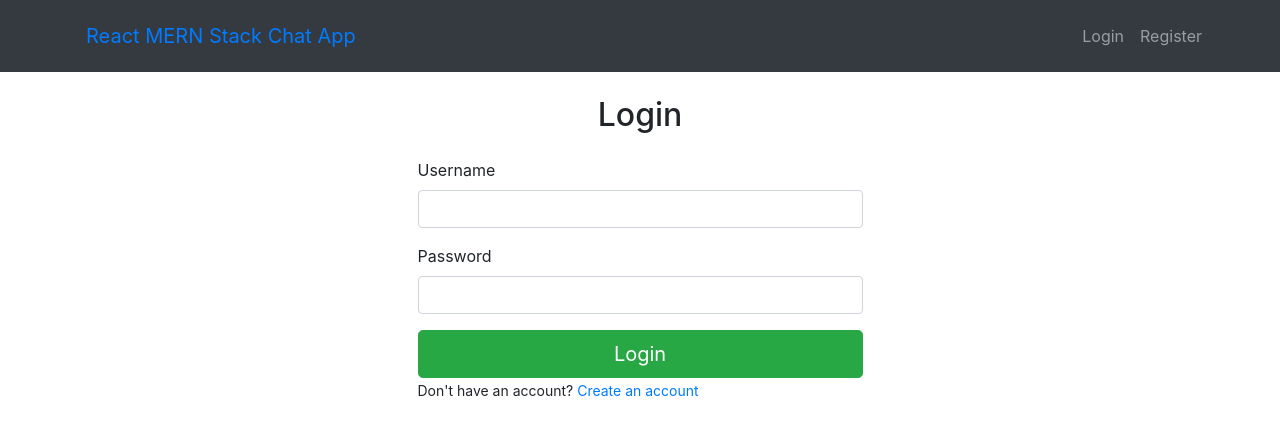
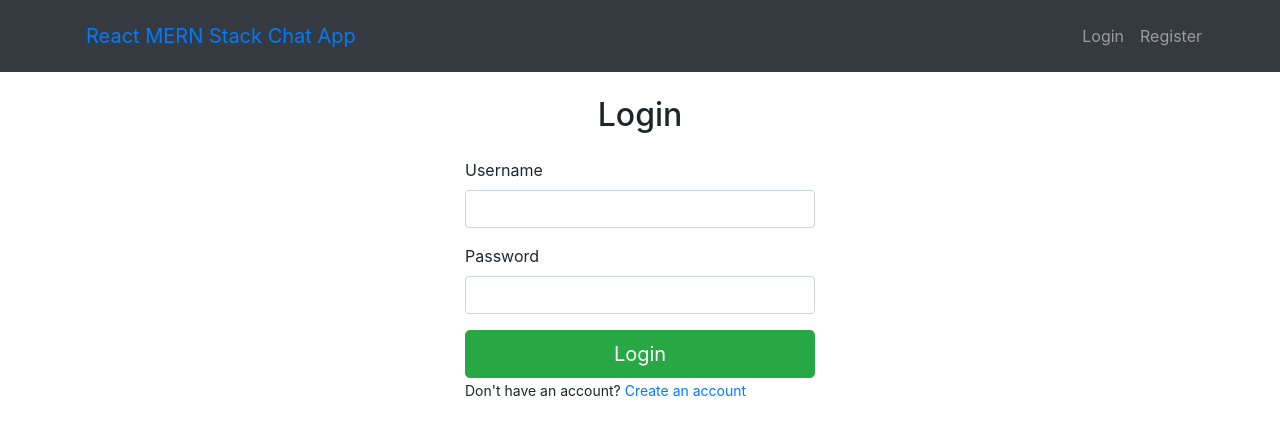
Before and after one commit to hanzlaharoon/mern-chat-app, a React (Create React App) app: page / in a window 1280 px wide. Shown: the top 434 px of the page. Built offline with nearby package versions, Linux system fonts and the light colour scheme.

Commit message:
Tweaked login and register

```diff
--- a/src/components/login.jsx
+++ b/src/components/login.jsx
@@ -59,7 +59,7 @@ export default class Login extends Component {
   render() {
     return (
       <div className='row justify-content-center'>
-        <div className='col-5'>
+        <div className='col-4'>
           <h2 className='text-center my-4'>Login</h2>
 
           <div className='form-wrapper'>
--- a/src/components/register.jsx
+++ b/src/components/register.jsx
@@ -54,7 +54,7 @@ export default class Register extends Component {
   render() {
     return (
       <div className='row justify-content-center'>
-        <div className='col-5'>
+        <div className='col-4'>
           <h2 className='text-center my-4'>Register</h2>
 
           <div className='form-wrapper'>
```
